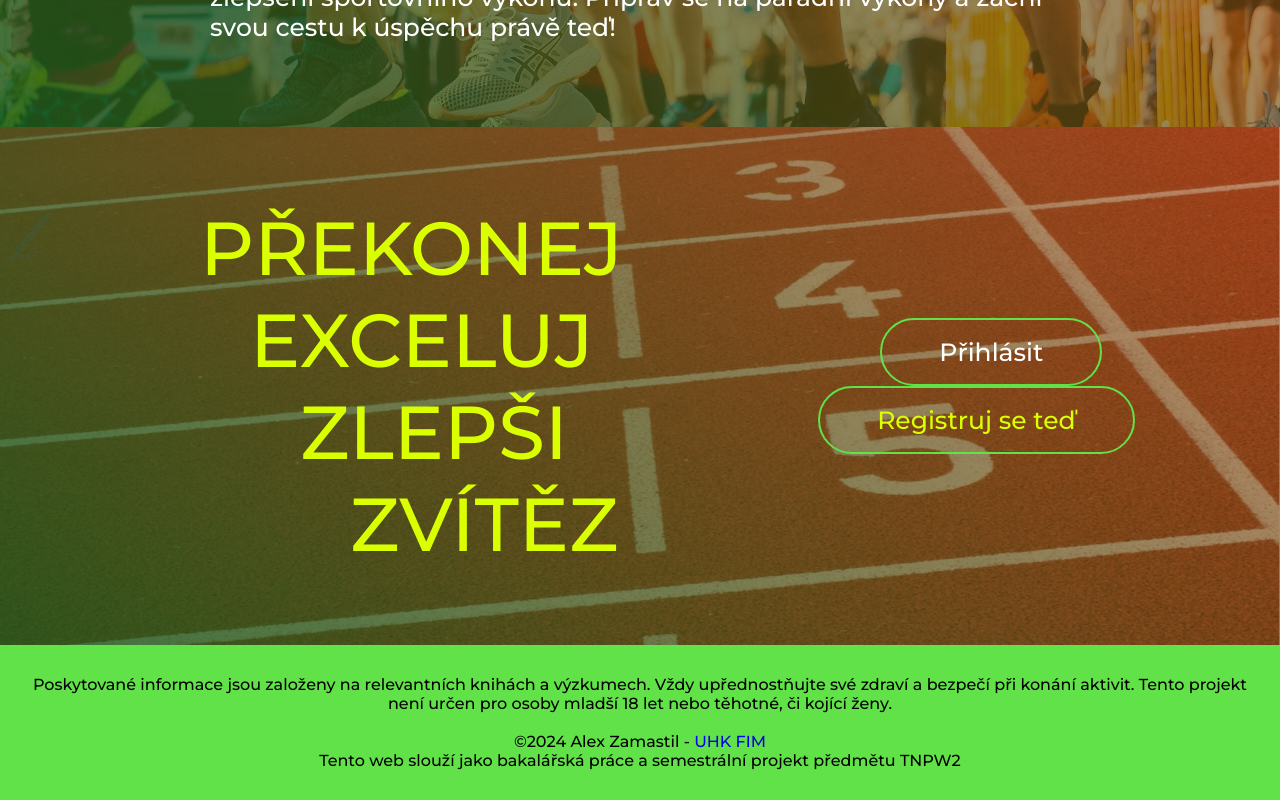
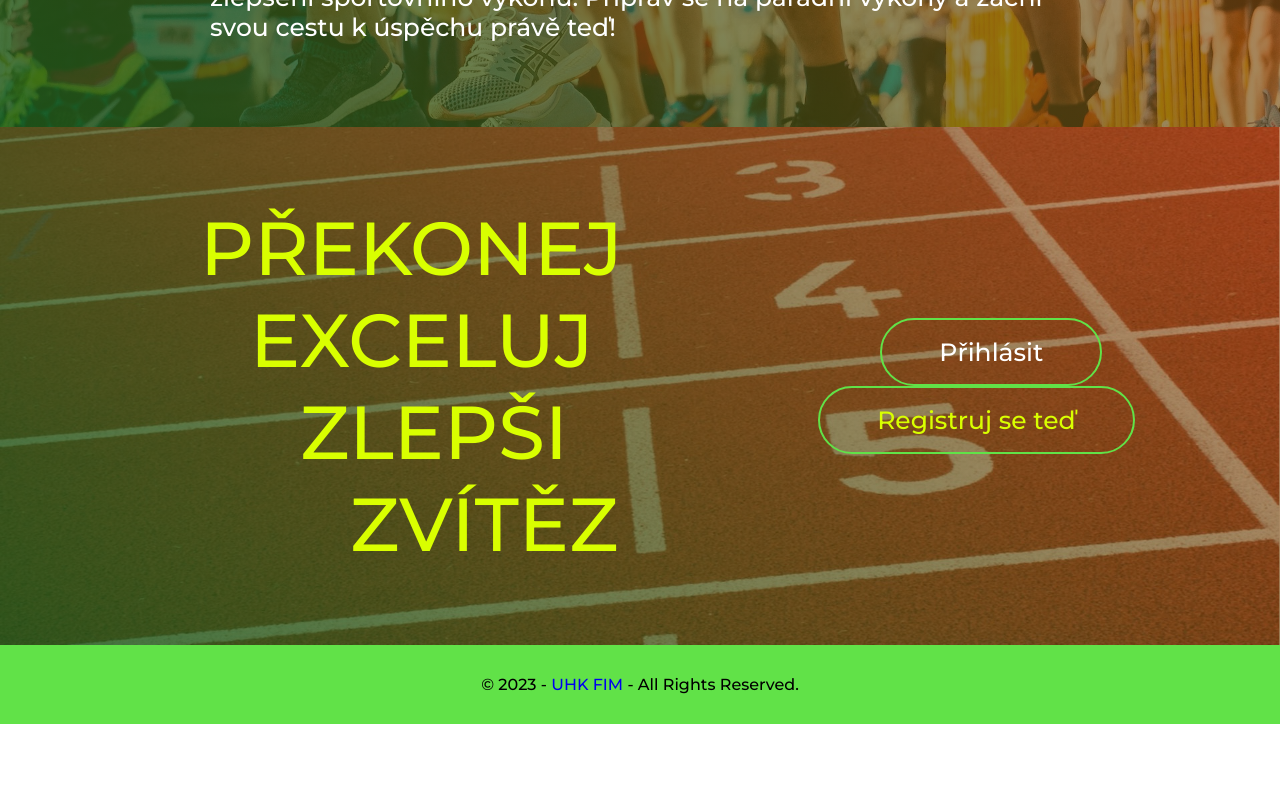
Before and after one commit to AlexZamastil/BP, a React (Create React App) app in the folder src/main/frontend/: page / in a window 1280 px wide. Shown: the part 478-1278 px from the top of the page. After the commit the page ends 1202 px from the top, so only its background shows below. Built offline with nearby package versions, Linux system fonts and the light colour scheme.

Commit message:
Návrh na Copyright

```diff
--- a/src/main/frontend/src/App.js
+++ b/src/main/frontend/src/App.js
@@ -1,7 +1,5 @@
-import React from 'react';
-import { useEffect } from 'react';
-import { Route, Routes } from 'react-router-dom';
-import { useTranslation } from 'react-i18next';
+import React, {useEffect, useState} from 'react';
+import {Route, Routes} from 'react-router-dom';
 import Navbar from './Navbar';
 import AboutProject from './AboutProject';
 import Profile from './Profile';
@@ -20,24 +18,20 @@ import ChangePassword from './ChangePassword';
 import i18next from 'i18next';
 
 function App() {
-  const { t } = useTranslation();
 
     const locale = localStorage.getItem("Localization");
-
+    const [year] = useState(new Date().getFullYear());
 
     useEffect(() => {
         i18next.changeLanguage(locale)
         localStorage.setItem("Localization", locale)
 
-    if(locale === null) {
+        if (locale === null) {
             console.log("Changing language to czech");
             i18next.changeLanguage("cs")
             localStorage.setItem("Localization", "cs")
-
         }
     }, [locale])
-
-
 
     return (
         <>
@@ -45,24 +39,27 @@ function App() {
             <div className='container'>
 
                 <Routes>
-          <Route path="/aboutproject" element={<AboutProject />} />
-          <Route path="/profile" element={<Profile />} />
-          <Route path="/welcomePage" element={<WelcomePage />} />
-          <Route path="/login" element={<Login />} />
-          <Route path="/register" element={<Registration />} />
-          <Route path="/UpdateData" element={<UpdateData />} />
-          <Route path="/addExercise" element={<AddExercise />} />
-          <Route path="/training" element={<Training />} />
-          <Route path="/generateTraining/:trainingType" element={<GenerateTraining />} />
-          <Route path="/exercise/:exerciseID" element={<Exercise />} />
-          <Route path="/adminTools" element={<AdminTools />} />
-          <Route path="/tokenExpired" element={<TokenExpired/>} />
-          <Route path="/changePassword" element={<ChangePassword/>} />
-          <Route path="*" element={<PageNotFound />} />
-          <Route path="/" element={<WelcomePage />} />
+                    <Route path="/aboutproject" element={<AboutProject/>}/>
+                    <Route path="/profile" element={<Profile/>}/>
+                    <Route path="/welcomePage" element={<WelcomePage/>}/>
+                    <Route path="/login" element={<Login/>}/>
+                    <Route path="/register" element={<Registration/>}/>
+                    <Route path="/UpdateData" element={<UpdateData/>}/>
+                    <Route path="/addExercise" element={<AddExercise/>}/>
+                    <Route path="/training" element={<Training/>}/>
+                    <Route path="/generateTraining/:trainingType" element={<GenerateTraining/>}/>
+                    <Route path="/exercise/:exerciseID" element={<Exercise/>}/>
+                    <Route path="/adminTools" element={<AdminTools/>}/>
+                    <Route path="/tokenExpired" element={<TokenExpired/>}/>
+                    <Route path="/changePassword" element={<ChangePassword/>}/>
+                    <Route path="*" element={<PageNotFound/>}/>
+                    <Route path="/" element={<WelcomePage/>}/>
                 </Routes>
             </div>
-      <footer> {t('footertext1')} <br/><br/> {t('copyright')}<a href='https://www.uhk.cz/cs/fakulta-informatiky-a-managementu/fim' target="_blank" rel="noopener noreferrer">UHK FIM</a> <br/>{t('copyright2')}</footer>
+
+            <footer> © {year} - <a href='https://www.uhk.cz/cs/fakulta-informatiky-a-managementu/fim' target="_blank"
+                                   rel="noopener noreferrer">UHK FIM</a> - All Rights Reserved.
+            </footer>
         </>
     );
 }
--- a/src/main/frontend/src/locales/cs.json
+++ b/src/main/frontend/src/locales/cs.json
@@ -13,7 +13,6 @@
     "welcomepage_text1" : "Bezplatná aplikace pro přípravu na závod",
     "welcomepage_text2" : "Překonej sám sebe, vytvoř si tréninkový plán na míru. Dostaň své tělo do životní formy",
     "welcomepage_text3" : "Vítej na webu. Jsme rádi, že jste si vybrali naší bezplatnou službu pro realizaci sportovní přípravy. Ať už jsi úplný nováček, nebo zaběhlý sportovec, naše aplikace ti pomůže v dosažení tvých cílu a zlepšení sportovního výkonu. Připrav se na parádní výkony a začni svou cestu k úspěchu právě teď! ",
-    "footertext1" : "Poskytované informace jsou založeny na relevantních knihách a výzkumech. Vždy upřednostňujte své zdraví a bezpečí při konání aktivit. Tento projekt není určen pro osoby mladší 18 let nebo těhotné, či kojící ženy.",
     "welcomepage_inspiration" : "EXCELUJ",
     "welcomepage_inspiration2" : "PŘEKONEJ",
     "welcomepage_inspiration3" : "ZLEPŠI",
@@ -27,8 +26,6 @@
     "login_form" : "Přihlášení",
     "password" : "Heslo",
     "admin_button" : "Nástroje administrátora",
-    "copyright" : "©2024 Alex Zamastil - ",
-    "copyright2" : "Tento web slouží jako bakalářská práce a semestrální projekt předmětu TNPW2",
     "token_expired" : "Platnost relace vypršela, přihlašte se prosím znovu",
     "personal_info" : "Osobní informace",
     "registration_form" : "Registrace",
--- a/src/main/frontend/src/locales/en.json
+++ b/src/main/frontend/src/locales/en.json
@@ -13,7 +13,6 @@
     "welcomepage_text1" : "Free app for run preparation",
     "welcomepage_text2" : "Overcome yourself, generate personalized training plan. Get your body in desirable shape ",
     "welcomepage_text3" : "Welcome to our web application for sports preparation! We are pleased that you've chosen to utilize our platform for creating personalized training plans and recommended meal schedules. Whether you're a beginner or an advanced athlete, our application will assist you in achieving your goals and enhancing your sports performances. Get ready for your best performance and start your journey to success right here! ",
-    "footertext1" : "Provided information are based on relevant books and studies. Always prioritize your healts and safety when comitting to an activity. This project is not designed for people under 18 years old or pregnant women.",
     "welcomepage_inspiration" : "IMPROVE",
     "welcomepage_inspiration2" : "OVERCOME",
     "welcomepage_inspiration3" : "EXCEL",
@@ -27,8 +26,6 @@
     "login_form" : "Login",
     "password" : "Password",
     "admin_button" : "Admin tools",
-    "copyright" : "©2024 Alex Zamastil - ",
-    "copyright2" : "This website serves as bachelor degree work and a semestral project for subject TNPW2",
     "token_expired" : "Your session has expired, please log in again",
     "personal_info" : "Personal information",
     "registration_form" : "Registration",
```
Lines whose indentation alone changed are shown as unchanged.
